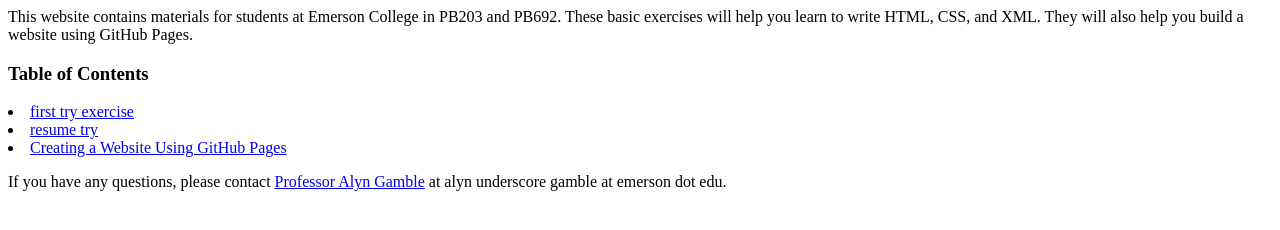
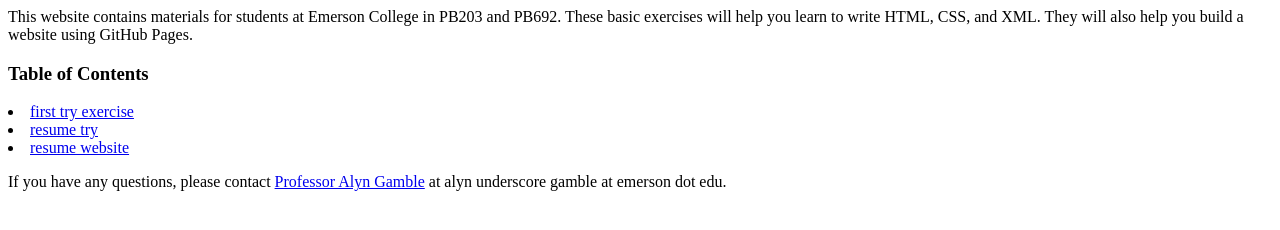
Before and after one commit to RivThomp/RivThomp.github.io, a plain HTML site: page index.html in a window 1280 px wide. Drawn offline with Linux system fonts and the light colour scheme.

Commit message:
Update index.html

```diff
--- a/index.html
+++ b/index.html
@@ -10,7 +10,7 @@ This website contains materials for students at Emerson College in PB203 and PB6
 	<h3>Table of Contents</h3>
 <li><a href="https://codepen.io/profgamble/pen/yLGVzMw">first try exercise</a></li>
 <li><a href="https://codepen.io/profgamble/pen/VwqmMbp">resume try </a></li>
-<li><a href="https://RivThomp.github.io/myresume.html">Creating a Website Using GitHub Pages</a></li>
+<li><a href="https://RivThomp.github.io/myresume.html">resume website</a></li>
 </p>
 If you have any questions, please contact <a href="https://sites.google.com/view/agamble">Professor Alyn Gamble</a> at alyn underscore gamble at emerson dot edu.
 </body>
```
